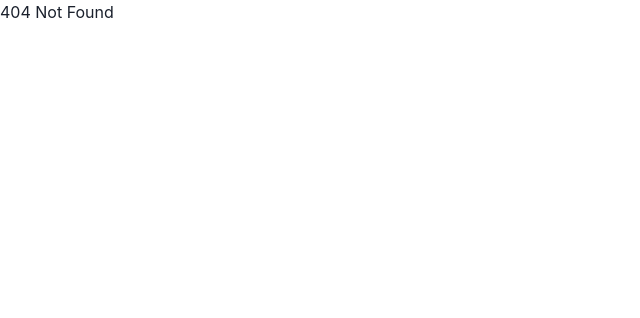
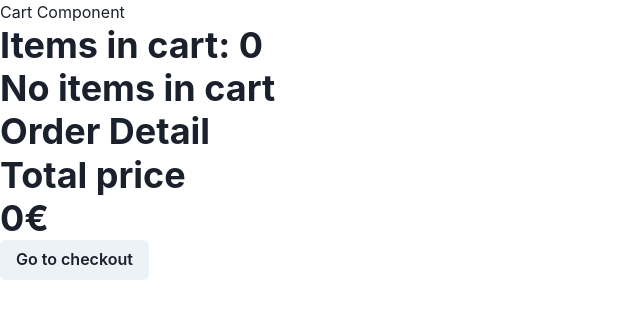
Before and after one commit to mate444/birdhouse-ecommerce-client, a React (Vite) app: page /cart in a window 1280 px wide. Before the commit this address had no page. Shown: the top 318 px of the page, without its empty margins (0-640 px from the left). Built offline with nearby package versions, Linux system fonts and the light colour scheme.

Commit message:
Adds cart component

```diff
--- a/package.json
+++ b/package.json
@@ -10,6 +10,7 @@
     "preview": "vite preview"
   },
   "dependencies": {
+    "@chakra-ui/icons": "^2.0.19",
     "@chakra-ui/react": "^2.7.0",
     "@emotion/react": "^11.11.0",
     "@emotion/styled": "^11.11.0",
--- a/src/App.tsx
+++ b/src/App.tsx
@@ -1,6 +1,7 @@
 import React from "react";
 import Home from "./components/Home/Home";
 import BirdhouseDetail from "./components/BirdhouseDetail/BirdhouseDetail";
+import Cart from "./components/Cart/Cart";
 import { Routes, Route } from "react-router-dom";
 
 function App() {
@@ -9,6 +10,7 @@ function App() {
       <Routes>
         <Route  path="/" element={<Home />}/>
         <Route path='/birdhouse/:id' element={<BirdhouseDetail />}/>
+        <Route path='/cart' element={<Cart />}/>
         <Route path='*' element={<h1>404 Not Found</h1>} />
       </Routes>
     </>
--- /dev/null
+++ b/src/components/Cart/Cart.tsx
@@ -0,0 +1,45 @@
+import React, { FC, useEffect } from "react";
+import {
+  Box,
+  Heading,
+  Button
+} from "@chakra-ui/react";
+import { useRecoilValue } from "recoil";
+import { useCartActions } from "../../actions/cart.actions";
+import { cartAtom, cartTotalPriceSelector, cartTotalItemsSelector } from "../../states/cart";
+import { BirdhouseCartItemInterface } from "../../interfaces/Birdhouse.interface";
+
+const Cart: FC = () => {
+  const cart = useRecoilValue(cartAtom);
+  const cartTotalPrice = useRecoilValue(cartTotalPriceSelector);
+  const cartTotalItems = useRecoilValue(cartTotalItemsSelector);
+
+  const { getCart } = useCartActions();
+  useEffect(() => {
+    getCart();
+  }, []);
+  return (
+    <Box>
+      Cart Component
+      <Box>
+        <Heading>
+          Items in cart: {cartTotalItems}
+        </Heading>
+      </Box>
+      <Box>
+        { cart.items.length > 0 ? cart.items.map((it: BirdhouseCartItemInterface) => (
+          <Box key={it.birdhouseId}>
+          </Box>
+        )) : <Heading>No items in cart</Heading> }
+      </Box>
+      <Box>
+        <Heading>Order Detail</Heading>
+        <Heading>Total price</Heading>
+        <Heading>{cartTotalPrice}€</Heading>
+        <Button>Go to checkout</Button>
+      </Box>
+    </Box>
+  );
+};
+
+export default Cart;
```
